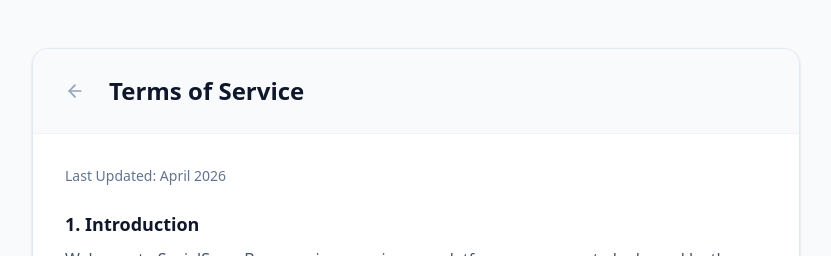
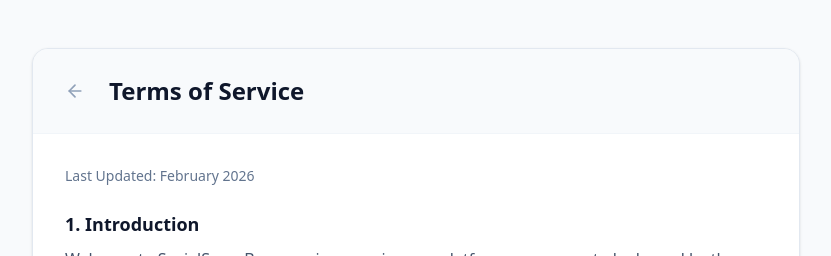
Before and after one commit to xbitoi/vedio1010, a React (Vite) app: page /terms in a window 1280 px wide. Shown: the top 256 px of the page, without its empty margins (224-1055 px from the left). Built offline with nearby package versions, Linux system fonts and the light colour scheme.

Commit message:
Update Terms.tsx

```diff
--- a/src/pages/Terms.tsx
+++ b/src/pages/Terms.tsx
@@ -13,7 +13,7 @@ export default function Terms() {
           <h1 className="text-2xl font-bold text-slate-900">Terms of Service</h1>
         </div>
         <div className="p-6 sm:p-8 text-slate-600 leading-relaxed">
-          <p className="mb-6 text-sm text-slate-500">Last Updated: April 2026</p>
+          <p className="mb-6 text-sm text-slate-500">Last Updated: February 2026</p>
 
           <h3 className="text-lg font-bold text-slate-900 mb-2">1. Introduction</h3>
           <p className="mb-6">Welcome to SocialSync. By accessing or using our platform, you agree to be bound by these Terms of Service. If you do not agree to all the terms and conditions, then you may not access the website or use any services.</p>
```
